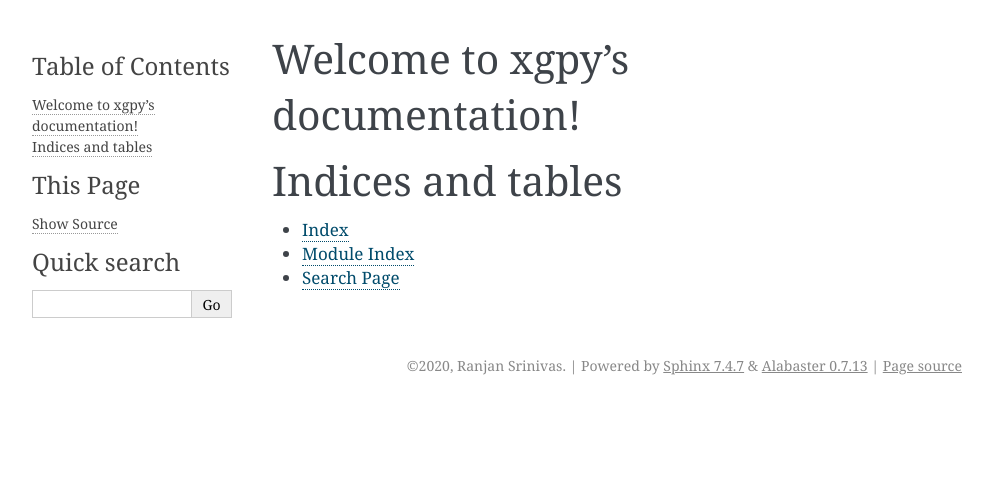
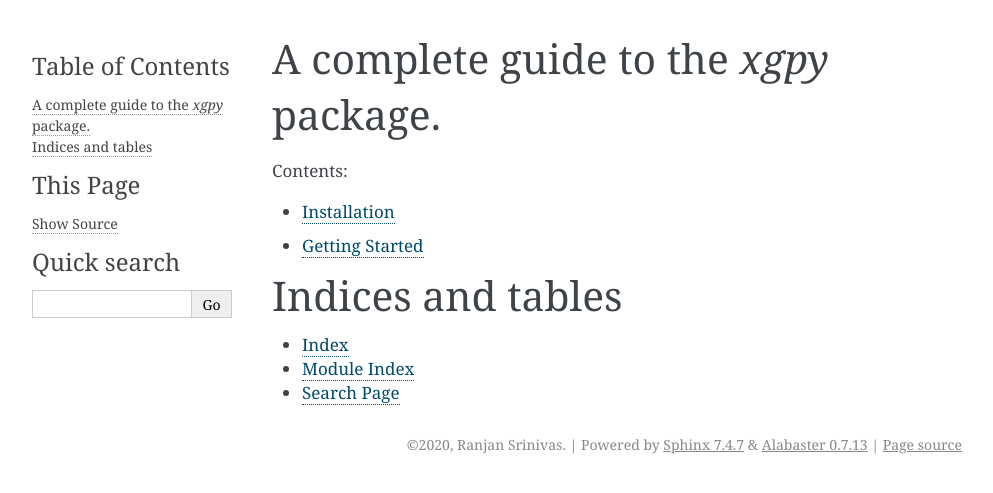
Before and after one commit to rkaahean/xgpy, a Sphinx documentation site: the page built from docs/source/index.rst, in a window 1280 px wide. Shown: the top 493 px of the page, without its empty margins (148-1141 px from the left). Built offline with Sphinx 7.4.7, drawn with Linux system fonts in a browser that asks for light colours.

Commit message:
Refactored documentation

```diff
--- a/docs/source/index.rst
+++ b/docs/source/index.rst
@@ -1,16 +1,12 @@
-.. xgpy documentation master file, created by
-   sphinx-quickstart on Sun Dec 27 23:37:29 2020.
-   You can adapt this file completely to your liking, but it should at least
-   contain the root `toctree` directive.
-
-Welcome to xgpy's documentation!
-================================
+A complete guide to the `xgpy` package.
+========================================
 
 .. toctree::
    :maxdepth: 2
    :caption: Contents:
 
-
+   support/install
+   support/getting_started
 
 Indices and tables
 ==================
--- /dev/null
+++ b/docs/source/support/getting_started.rst
@@ -0,0 +1,6 @@
+Getting Started
+================
+
+.. toctree::
+   :maxdepth: 2
+   :caption: A short guide on how to get started with the xgpy package:
--- a/docs/support/install.rst
+++ b/docs/source/support/install.rst
@@ -1,6 +1,6 @@
 
 Installation
-================================
+=============
 
 .. toctree::
    :maxdepth: 2
```
Also changed, not shown: docs/support/getting_started.rst (deleted).
